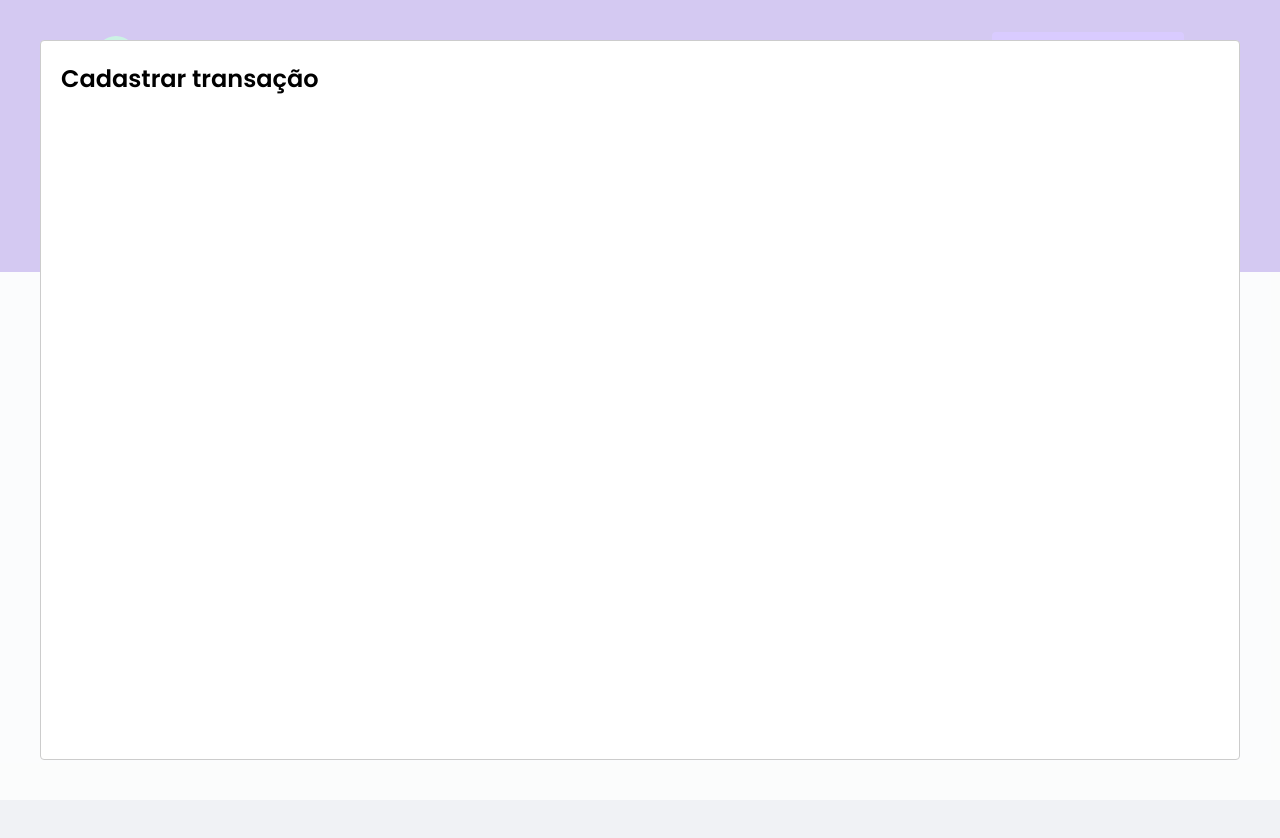
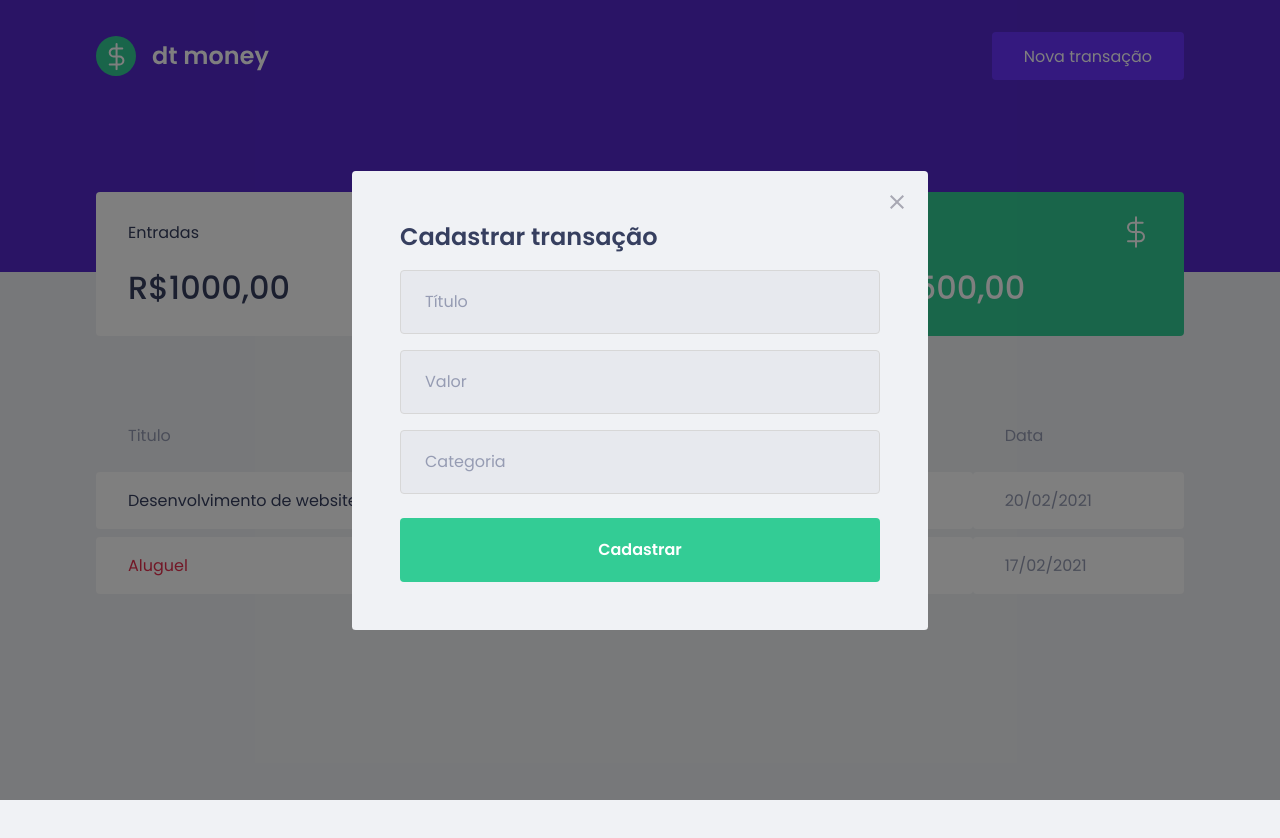
Before and after one commit to ederusena/ignite-react-book, a React (Create React App) app in the folder reactjs/dtmoney/: page / in a window 1280 px wide. Both pictures are taken after a click on the button "Nova transação". Shown: the top 838 px of the page. Built offline with nearby package versions, Linux system fonts and the light colour scheme; no server answers; what miragejs would draw is missing.

Commit message:
modal cadastro

```diff
--- a/reactjs/dtmoney/src/components/NewTransactionModal/index.tsx
+++ b/reactjs/dtmoney/src/components/NewTransactionModal/index.tsx
@@ -1,4 +1,6 @@
 import Modal from 'react-modal';
+import { Container } from './styles';
+import closeImg from '../../assets/close.svg';
 
 interface NewTransactionModalProps {
   isOpen: boolean;
@@ -10,8 +12,29 @@ export function NewTransactionModal({ isOpen, onRequestClose }: NewTransactionMo
     <Modal
       isOpen={isOpen}
       onRequestClose={onRequestClose}
+      overlayClassName="react-modal-overlay"
+      className="react-modal-content"
     >
-      <h2>Cadastrar transação</h2>
+      <button type="button" onClick={onRequestClose} className="react-modal-close">
+        <img src={closeImg} alt="Fechar modal" />
+      </button>
+      <Container>
+        <h2>Cadastrar transação</h2>
+
+        <input
+          placeholder="Título" />
+
+        <input
+          type="number"
+          placeholder="Valor" />
+
+        <input
+          placeholder="Categoria" />
+
+        <button type="submit">
+          Cadastrar
+        </button>
+      </Container>
     </Modal>
   )
 }
--- a/reactjs/dtmoney/src/components/NewTransactionModal/styles.ts
+++ b/reactjs/dtmoney/src/components/NewTransactionModal/styles.ts
@@ -1,3 +1,49 @@
 import styled from 'styled-components';
 
-export const Container = styled.div``;
+export const Container = styled.form`
+  h2 {
+    color: var(--text-title);
+    font-size: 1.5rem;
+    margin-bottom: 1rem;
+  }
+
+  input {
+    width: 100%;
+    padding: 0 1.5rem;
+    height: 4rem;
+    border-radius: 0.25rem;
+
+    border: 1px solid #d7d7d7;
+    background: #e7e9ee;
+
+    font-weight: 400;
+    font-size: 1rem;
+
+    &::placeholder {
+      color: var(--text-body);
+    }
+
+    & + input {
+      margin-top: 1rem;
+    }
+  }
+
+  button[type="submit"] {
+    width: 100%;
+    padding: 0 1.5rem;
+    height: 4rem;
+    background: var(--green);
+    color: #fff;
+    border-radius: 0.25rem;
+    border: 0;
+    font-size: 1rem;
+    margin-top: 1.5rem;
+    cursor: pointer;
+    font-weight: 600;
+
+    transition: filter 0.2s;
+    &:hover {
+      filter: brightness(90%);
+    }
+  }
+`;
--- a/reactjs/dtmoney/src/styles/global.ts
+++ b/reactjs/dtmoney/src/styles/global.ts
@@ -56,4 +56,41 @@ export const GlobalStyle = createGlobalStyle`
     opacity: 0,6;
     cursor: not-allowed;
   }
-`
+
+.react-modal-overlay {
+  background: rgba(0, 0, 0, 0.5);
+  position: fixed;
+  top: 0;
+  left: 0;
+  right: 0;
+  bottom: 0;
+
+  display: flex;
+  justify-content: center;
+  align-items: center;
+}
+
+.react-modal-content {
+  width: 100%;
+  max-width: 576px;
+  background: var(--background);
+  padding: 3rem;
+  position: relative;
+  border-radius: 0.24rem;
+}
+
+.react-modal-close {
+  position: absolute;
+  top: 1.5rem;
+  right: 1.5rem;
+  cursor: pointer;
+  border: 0;
+  background: transparent;
+
+  transition: filter 0.2s ease-in-out;
+
+  &:hover {
+    filter: brightness(0.8);
+  }
+}
+`;
```
